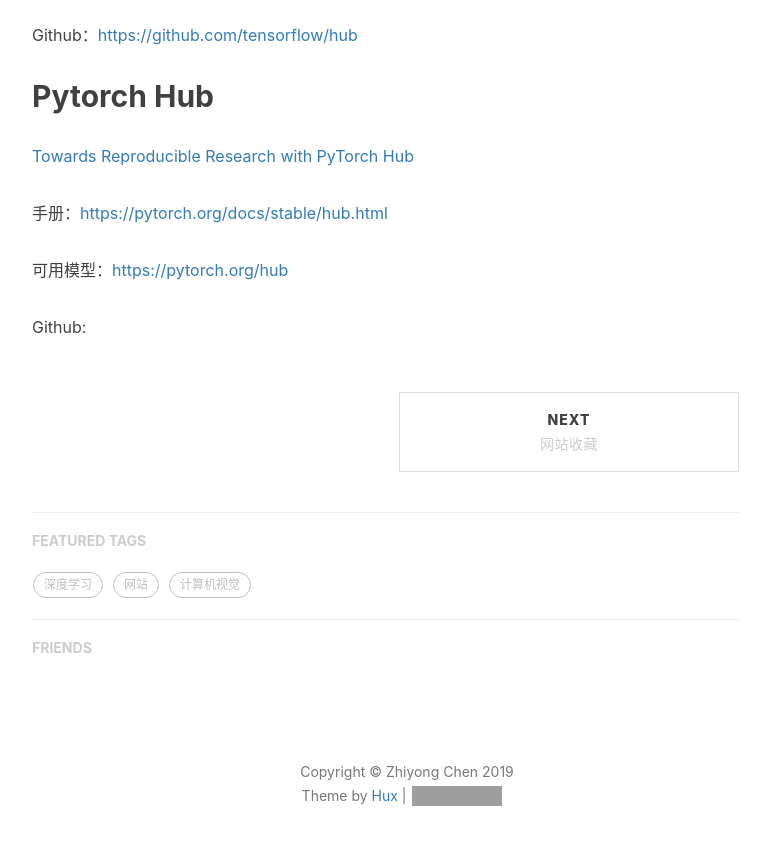
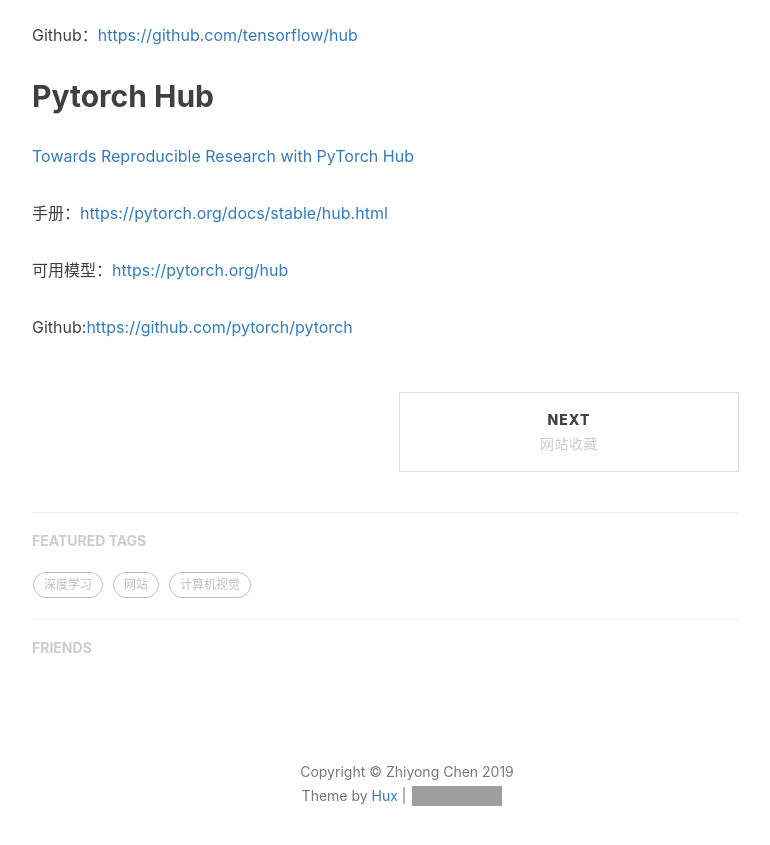
Before and after one commit to ChihyongChen/home, a Jekyll site: the page built from _posts/2019-06-12-learn-deeplearning.markdown, in a window 1280 px wide and 900 px high, scrolled down 913 px. Shown: the top 845 px of the window, without its empty margins (233-1003 px from the left). Built offline with Jekyll 4.4.1, drawn with Linux system fonts in a browser that asks for light colours; nearby versions of some CDN libraries; comment, search, counter and statistics services are not loaded; part of the change alters nothing that is shown; grey boxes are pictures that could not be loaded.

Commit message:
Update 2019-06-12-learn-deeplearning.markdown

```diff
--- a/_posts/2019-06-12-learn-deeplearning.markdown
+++ b/_posts/2019-06-12-learn-deeplearning.markdown
@@ -34,4 +34,4 @@ Github：[https://github.com/tensorflow/hub](https://github.com/tensorflow/hub)
 
 可用模型：[https://pytorch.org/hub](https://pytorch.org/hub)
 
-Github:[]()
+Github:[https://github.com/pytorch/pytorch](https://github.com/pytorch/pytorch)
```
